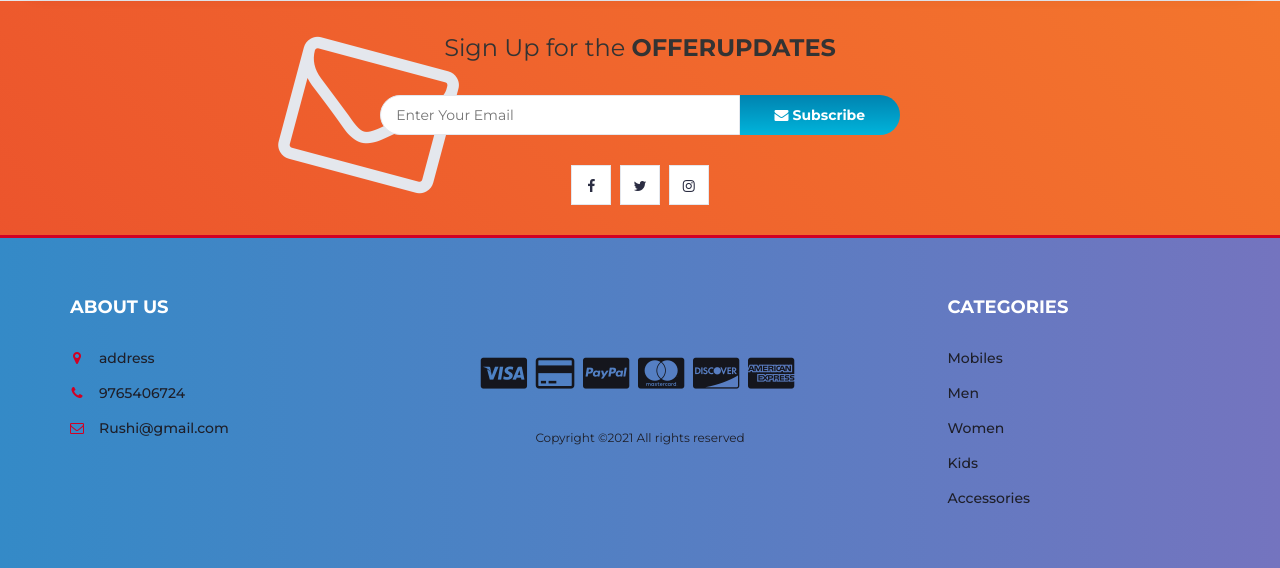
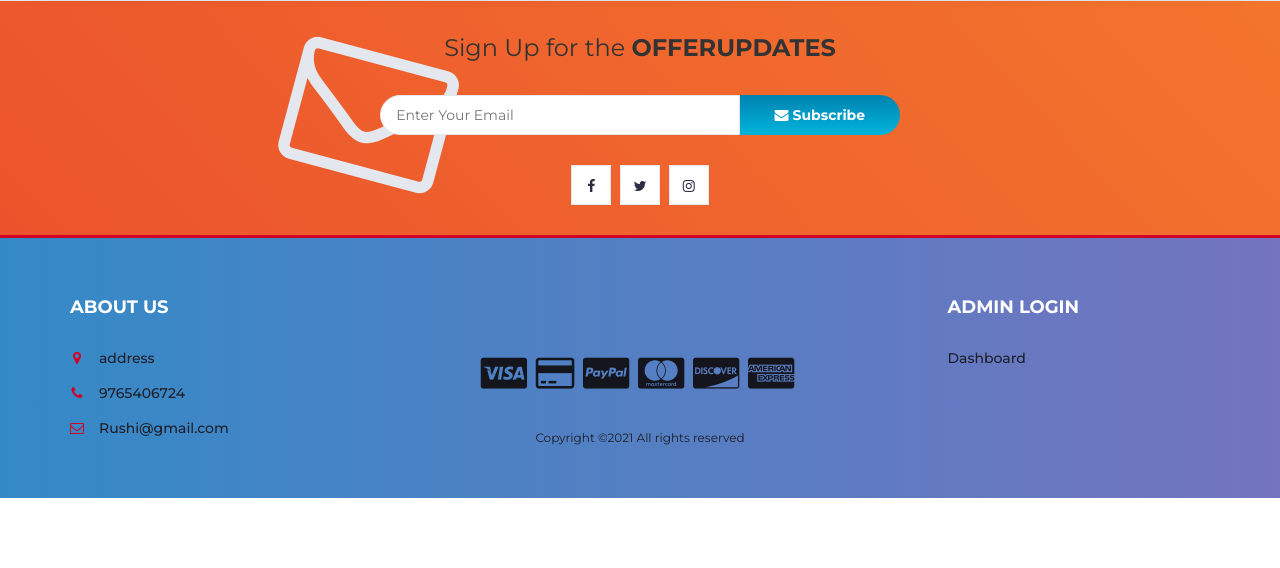
Before and after one commit to NikhilGhadshi/sampleonlineshop, a PHP site: page /myfiles/ in a window 1280 px wide. Shown: the part 2645-3213 px from the top of the page. After the commit the page ends 3143 px from the top, so only its background shows below. Run offline with PHP 8.4, Linux system fonts and the light colour scheme; data comes from the database, SQL or seed files in the repository; data that the repository does not hold is empty; some libraries are stand-ins or nearby versions.

Commit message:
Update footer.php

```diff
--- a/footer.php
+++ b/footer.php
@@ -34,13 +34,10 @@
 
 						<div class="col-md-3 col-xs-6">
 							<div class="footer">
-								<h3 class="footer-title">Categories</h3>
+								<h3 class="footer-title">Admin Login</h3>
 								<ul class="footer-links">
-									<li><a href="#">Mobiles</a></li>
-									<li><a href="#">Men</a></li>
-									<li><a href="#">Women</a></li>
-									<li><a href="#">Kids</a></li>
-									<li><a href="#">Accessories</a></li>
+									<li><a href="admin/index.php">Dashboard</a></li>
+
 								</ul>
 							</div>
 						</div>
```
